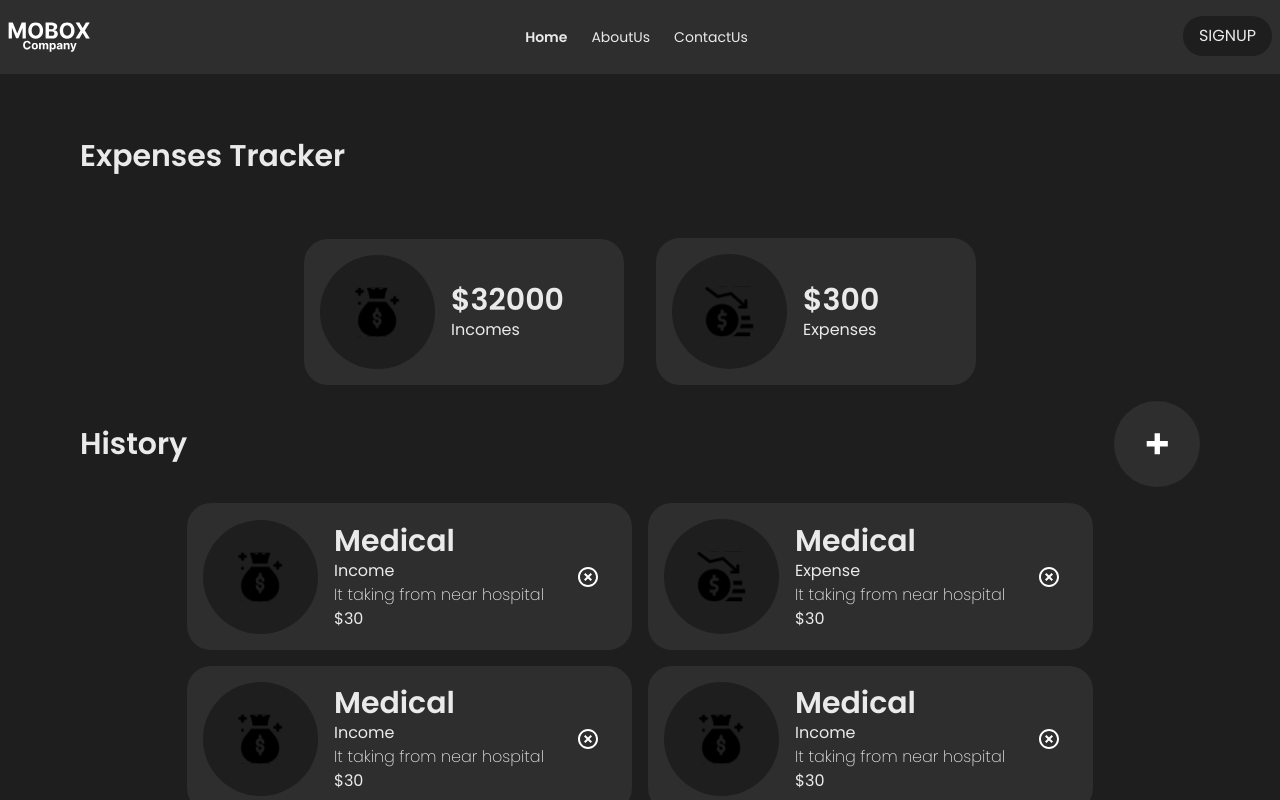
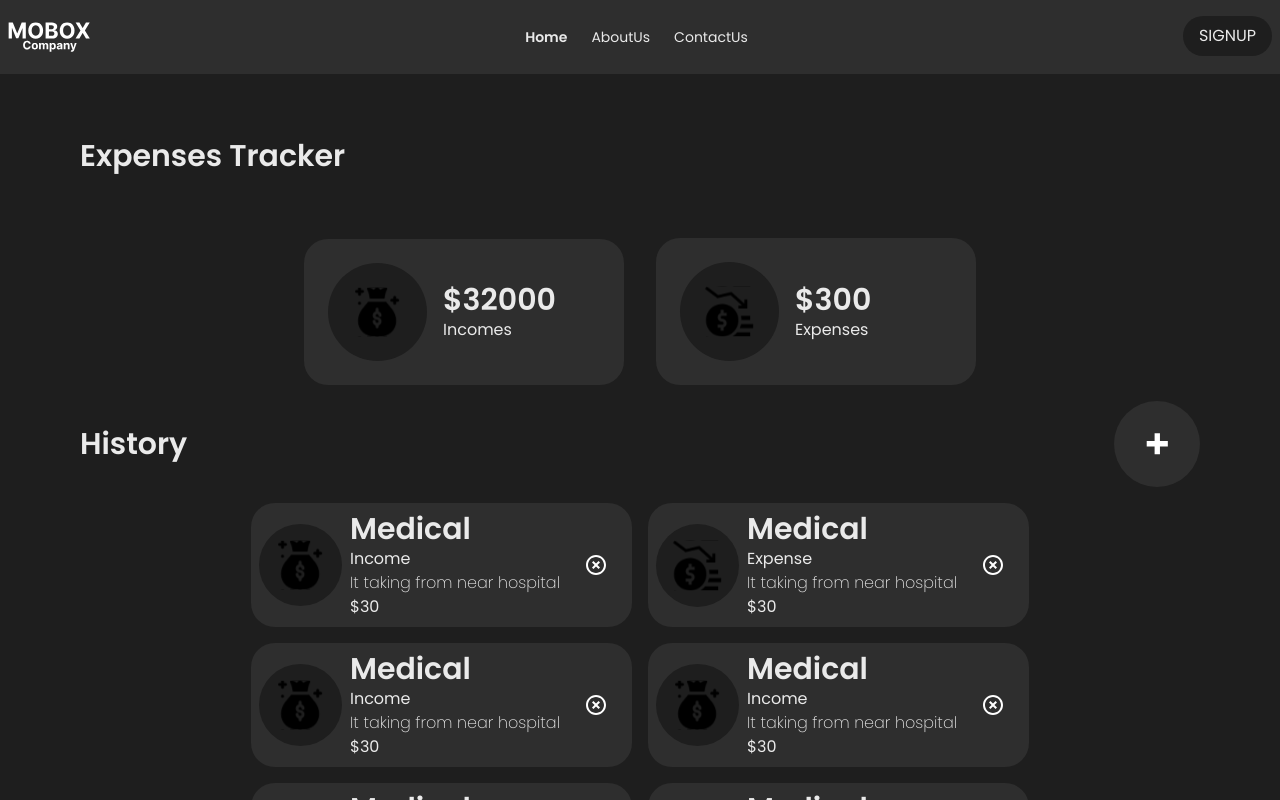
Before and after one commit to AzadTom/RealState-React, a React (Vite) app: page / in a window 1280 px wide. Shown: the top 800 px of the page. Built offline with nearby package versions, Linux system fonts and the light colour scheme.

Commit message:
changes in header components

```diff
--- a/src/components/ExpenseCard.jsx
+++ b/src/components/ExpenseCard.jsx
@@ -3,10 +3,11 @@ import expense from '../assets/bankruptcy.svg'
 
 function ExpenseCard() {
   return (
-    <>
-   <div className="bg-[#2E2E2E]  flex  items-center gap-4 p-4 rounded-[1.5rem]" >
+
+
+   <div className="bg-[#2E2E2E]  flex  items-center gap-4  rounded-[1.5rem]  p-2 sm:p-6" >
         {/* Icon */}
-        <div className="bg-[#1E1E1E] p-4 sm:p-8  rounded-[50%]">
+        <div className="bg-[#1E1E1E] p-3 sm:p-6  rounded-[50%]">
             <img src={expense} alt="icon"  />
         </div>
         {/* content */}
@@ -16,7 +17,8 @@ function ExpenseCard() {
         </div>
 
       </div>
-  </>
+
+
   )
 }
 
--- a/src/components/IncomeCard.jsx
+++ b/src/components/IncomeCard.jsx
@@ -4,9 +4,10 @@ import income from '../assets/money.svg';
 function IncomeCard() {
   return (
     <>
-      <div className="bg-[#2E2E2E]  flex  items-center gap-4 p-4 rounded-[1.5rem]" >
+      <div >
+      <div className="bg-[#2E2E2E]  flex  items-center gap-4  rounded-[1.5rem]  p-2 sm:p-6" >
         {/* Icon */}
-        <div className="bg-[#1E1E1E] p-4 sm:p-8  rounded-[50%]">
+        <div className="bg-[#1E1E1E] p-3 sm:p-6 rounded-[50%]">
             <img src={income} alt="icon"  />
         </div>
         {/* content */}
@@ -16,6 +17,7 @@ function IncomeCard() {
         </div>
 
       </div>
+      </div>
     </>
   );
 }
--- a/src/components/MainCard.jsx
+++ b/src/components/MainCard.jsx
@@ -5,7 +5,7 @@ import ExpenseCard from "./ExpenseCard";
 function MainCard() {
   return (
     <>
-        <h2 className="sm:my-16 text-2xl sm:text-3xl font-semibold px-4 my-4 sm:mx-8 md:mx-16 ">
+        <h2 className="sm:my-16 text-2xl sm:text-3xl font-semibold my-4 sm:mx-8 md:mx-16 px-4 ">
           Expenses Tracker
         </h2>
      <main >
--- a/src/components/TaskItem.jsx
+++ b/src/components/TaskItem.jsx
@@ -5,9 +5,9 @@ import toast from "react-hot-toast";
 function TaskItem({ id, type }) {
   return (
     <>
-      <div className="bg-[#2E2E2E]  flex  items-center gap-4 p-4  rounded-[1.5rem]">
+      <div className="bg-[#2E2E2E]  flex  items-center   gap-2 p-2  rounded-[1.5rem]">
         {/* Icon */}
-        <div className="bg-[#1E1E1E] p-4 sm:p-8 rounded-[50%]">
+        <div className="bg-[#1E1E1E] p-3 sm:p-4 rounded-[50%]">
           <img src={id} alt="icon" />
         </div>
         {/* content */}
```
